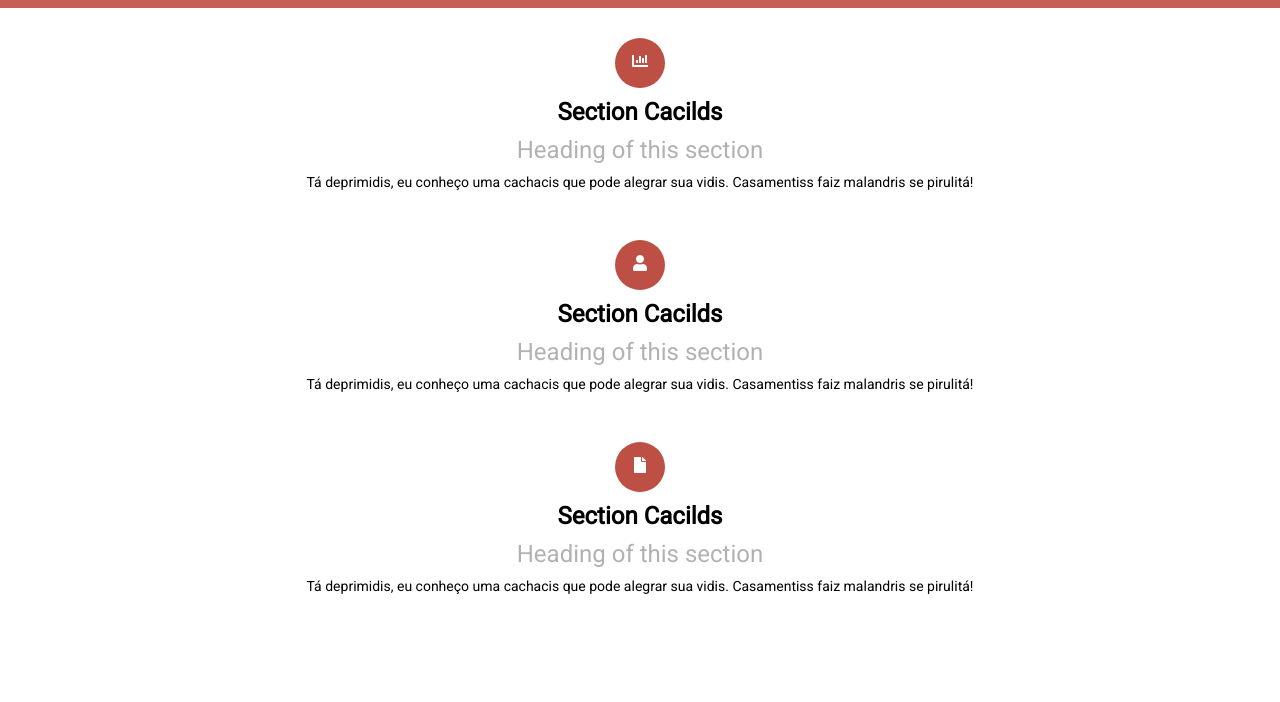
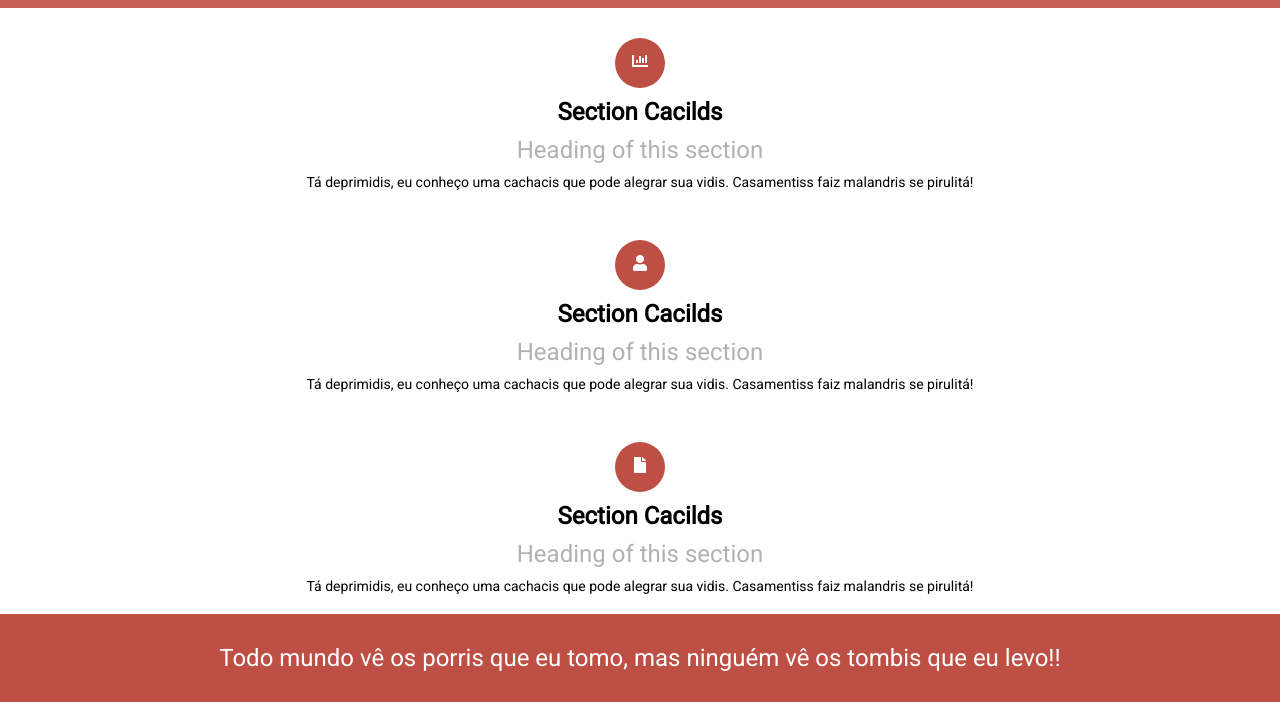
Before and after one commit to Eilem/ProjetoTinyLove, a plain HTML site: page index.html in a window 1280 px wide. Shown: the part 212-914 px from the top of the page. Before the commit the page ends 826 px from the top, so only its background shows below. Drawn offline with Linux system fonts and the light colour scheme.

Commit message:
area red

```diff
--- a/css/section.css
+++ b/css/section.css
@@ -43,6 +43,18 @@
     font-size: 14px;
 }
 
+#section-red{
+    background-color: #be4f44;
+    padding: 30px 10% 30px 10%;
+    color: #ffffff;
+    text-align: center;
+}
+
+#section-red p{
+    font-weight: 300;
+    font-size: 24px;
+}
+
 
 /* tablet */
 @media screen and(min-width:768px){
--- a/index.html
+++ b/index.html
@@ -62,6 +62,12 @@
                 Tá deprimidis, eu conheço uma cachacis que pode alegrar sua vidis. Casamentiss faiz malandris se pirulitá!
             </p>
         </div>
+
+    <div id="section-red">
+        <p>
+            Todo mundo vê os porris que eu tomo, mas ninguém vê os tombis que eu levo!!
+        </p>
+    </div>
     </section>
 </body>
 </html>
```
